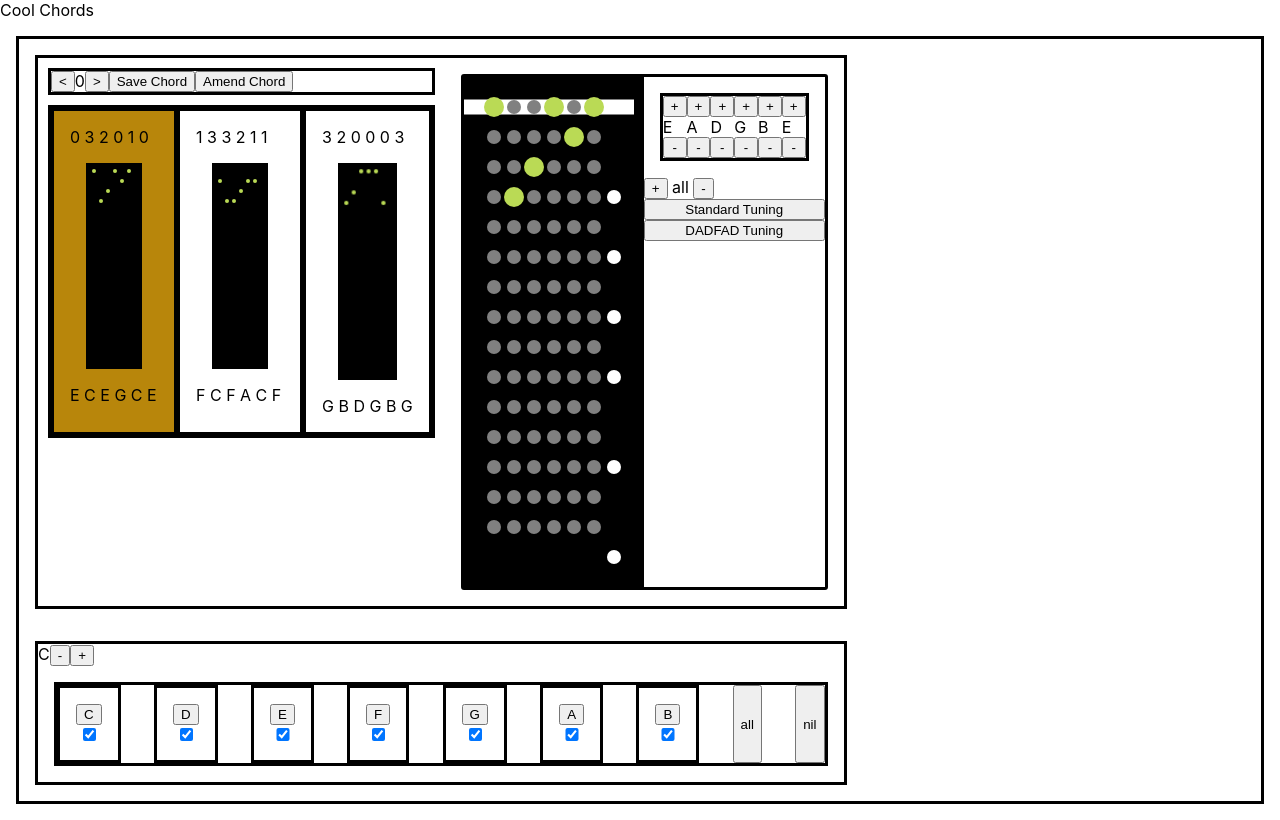
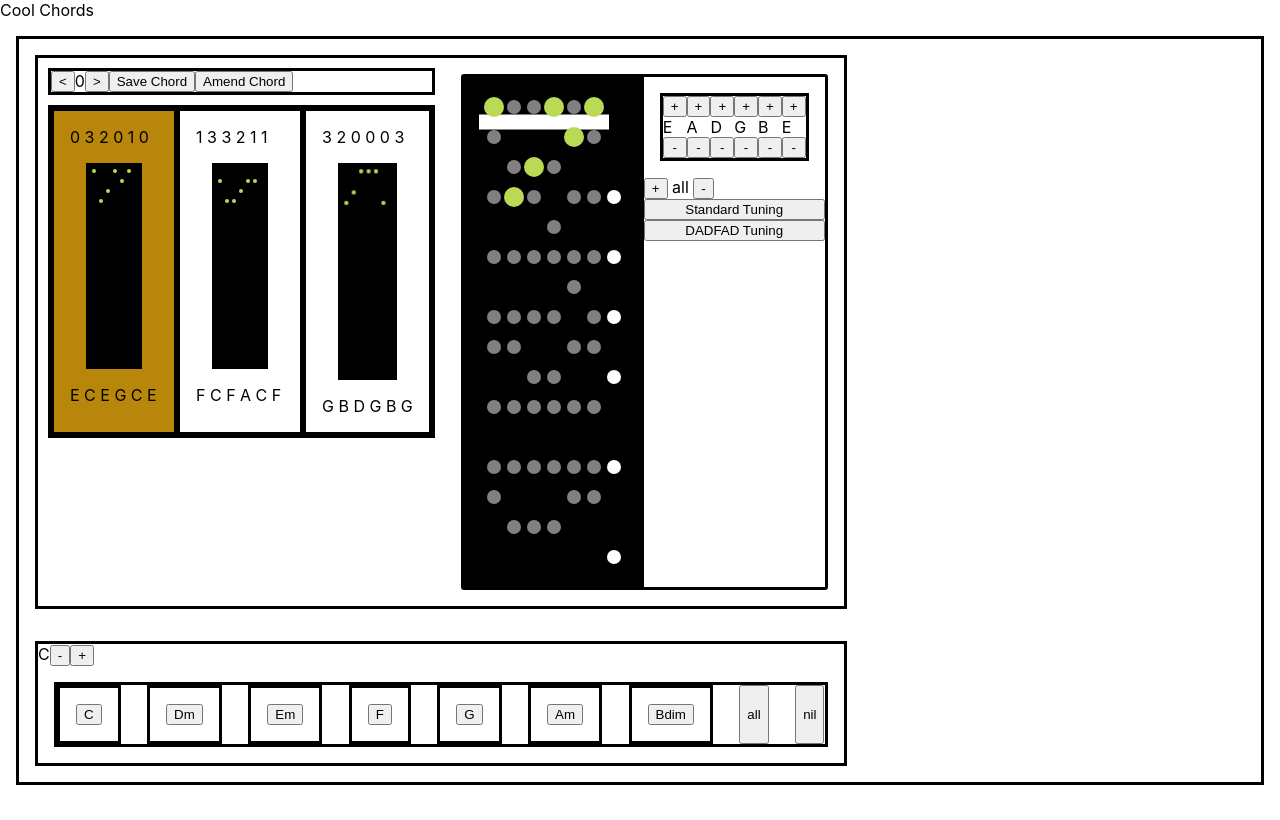
Before and after one commit to gvnmcg/cool-chords, a Next.js app: page / in a window 1280 px wide. Built offline with nearby package versions, Linux system fonts and the light colour scheme.

Commit message:
Updated Scale, DrawScale

```diff
--- a/components/FretboardCanvas.tsx
+++ b/components/FretboardCanvas.tsx
@@ -3,11 +3,12 @@ import { debug, noteNames, scaleNumbers } from "./FretboardConstants";
 import {
   ChordType,
   NoteType,
+  ScaleChordType,
   ScaleType,
   TuningType,
 } from "../utils/FretboardTypes";
 
-import { colors, intervalsArr } from "../utils/ColorConstants";
+import { colors, intervals, intervalsArr } from "../utils/ColorConstants";
 import styles from "../styles/Fretboard.module.css";
 
 const FRET_SPACING = 30;
@@ -26,6 +27,7 @@ interface FretboardCanvasType {
   tuning: TuningType;
   setTuning: (tuning: number[]) => void;
   scale: ScaleType;
+  scaleChord: ScaleChordType;
   chordSet: NoteType[];
   setChordSet: (ch: NoteType[]) => void;
 }
@@ -34,6 +36,7 @@ const FretboardCanvas = ({
   tuning,
   setTuning,
   scale,
+  scaleChord,
   chordSet,
   setChordSet,
 }: FretboardCanvasType) => {
@@ -70,6 +73,7 @@ const FretboardCanvas = ({
     let x = str * STR_SPACING + MARGIN;
     let y = fret * FRET_SPACING + MARGIN;
 
+    ctx.fillStyle = colors.grey;
     ctx.beginPath();
     ctx.arc(x, y, 7, 0, 2 * Math.PI);
     ctx.fill();
@@ -92,9 +96,12 @@ const FretboardCanvas = ({
       // let note = tuning[strIx];
       let fretCount = FRET_COUNT;
       // draw notes on the string
+
       for (let fretIx = 0; fretIx < FRET_COUNT; fretIx++) {
-        ctx.fillStyle = colors.grey;
-        drawScaleNote(strIx, fretIx, ctx);
+        let scaleNote = (openNote + fretIx) % 12
+        if ( scale.includes(scaleNote) && scaleChord[scale.indexOf(scaleNote)] ){
+          drawScaleNote(strIx, fretIx, ctx);
+        }
       }
     });
   };
@@ -157,8 +164,8 @@ const FretboardCanvas = ({
   const drawFretMarkers = (context: CanvasRenderingContext2D) => {
     context.beginPath()
     context.strokeStyle = "#FFFFFF";
-    context.moveTo(0, FRET_SPACING);
-    context.lineTo(WIDTH-10, FRET_SPACING);
+    context.moveTo(MARGIN-15, FRET_SPACING + 15);
+    context.lineTo(WIDTH-MARGIN-5, FRET_SPACING + 15);
     context.lineWidth = 15;
     context.stroke();
     context.fillStyle = "#FFFFFF";
--- a/components/Scale.tsx
+++ b/components/Scale.tsx
@@ -1,30 +1,34 @@
 import React, { useEffect, useState } from "react";
 import { allFalse, allTrue, debug, noteNames, noteNamesFlats, noteNamesSharps, scaleIntervals, scaleNotes } from "./FretboardConstants";
-import { ScaleType } from "../utils/FretboardTypes";
+import { ScaleChordType, ScaleType } from "../utils/FretboardTypes";
 import styles from "../styles/Scale.module.css"
 
 interface ScaleControlsProps {
   scale: ScaleType;
   setScale: (scale: ScaleType) => void;
-  scaleKey: number;
-  setScaleKey: (scale:number) => void
+  scaleChord: ScaleChordType;
+  setScaleChord: (scaleChord: ScaleChordType) => void
+  accidentals: number;
+  setAccidentals: (scale:number) => void
 }
 
-const ScaleControls = ({ scale, setScale, scaleKey, setScaleKey }: ScaleControlsProps) => {
+const chordQualities = ["", "m", "m","","","m","dim", ]
+
+const ScaleControls = ({ scale, setScale, scaleChord, setScaleChord, accidentals, setAccidentals }: ScaleControlsProps) => {
 
   const [noteNamesArr , setNoteNamesArr] = useState<string[]>(noteNames);
-  const [noteNamesKeyIndex , setNoteNamesKeyIndex] = useState<number>(0);
+  const [keyIndex , setKeyIndex] = useState<number>(0);
 
   const toggleScaleNumber = (scaleNumber: number) => {
-    setScale( scale.map( (s,i) => i == scaleNumber ? !s : s))
-    if (debug) console.log("toggle scale", scale);
+    setScaleChord( scaleChord.map( (s,i) => i == scaleNumber ? !s : s))
+    // if (debug) console.log("toggle scale", scaleChord);
   };
 
   const toggleChord = (chordNum:number) => {
-    setScale( scale.map((s, i) => i == chordNum
+    setScaleChord( scaleChord.map((s, i) => i == chordNum
       || i == (chordNum + 2) % 7
       || i == (chordNum + 4) % 7|| false))
-    if (debug) console.log("toggle chord", scale);
+    // if (debug) console.log("toggle chord", scaleChord);
   };
 
   const getKeyName = (accidentals: number) => {
@@ -35,70 +39,52 @@ const ScaleControls = ({ scale, setScale, scaleKey, setScaleKey }: ScaleControls
     }
   }
 
+  useEffect(() => {
 
-  // const getKeyName = (accidentals: number) => {
-  //   if (accidentals > 0) {
-  //     setNoteNamesKeyIndex(Math.abs((accidentals * 7) % 12))
-  //   } else {
-  //     setNoteNamesKeyIndex(Math.abs((accidentals * 5) % 12))
-  //   }
-  //   return noteNamesArr[noteNamesKeyIndex]
-  // }
-  // const set
-  useEffect(() => {
-    setNoteNamesArr(scaleKey >= 0 ? noteNamesSharps : noteNamesFlats)
-    if (scaleKey >= 0) {
-      setNoteNamesKeyIndex(Math.abs((scaleKey * 7) % 12))
+    setNoteNamesArr(accidentals >= 0 ? noteNamesSharps : noteNamesFlats)
+    if (accidentals >= 0) {
+      setKeyIndex(Math.abs((accidentals * 7) % 12))
     } else {
-      setNoteNamesKeyIndex(Math.abs((scaleKey * 5) % 12))
+      setKeyIndex(Math.abs((accidentals * 5) % 12))
     }
-    // setScale(allFalse.map( (b:boolean, ix:number) => {
-    //   (scaleIntervals[ix] + noteNamesKeyIndex) % 12
-    // }))
 
-  }, [scaleKey])
+    setScale(scale.map(interval => (interval + keyIndex) % 12))
+
+  }, [accidentals])
 
   return (
     <div className={styles.scale}>
       <div className={styles.key}>
-        {getKeyName(scaleKey)}
-        <button onClick={() => setScaleKey(scaleKey - 1)}> - </button>
-        <button onClick={() => setScaleKey(scaleKey + 1)}> + </button>
+        {getKeyName(accidentals)}
+        <button onClick={() => setAccidentals(accidentals - 1)}> - </button>
+        <button onClick={() => setAccidentals(accidentals + 1)}> + </button>
       </div>
 
       <div className={styles.chords}>
       {/* subset */}
-      {scaleIntervals.map((ch, i) => (
+      {scaleIntervals.map((interval, i) => (
         <div className={styles.chord} key={i}>
           <button
             onClick={() => {
               toggleChord(i);
             }}
           >
-            {noteNamesArr[(ch + noteNamesKeyIndex) % 12]}
+            {noteNamesArr[(interval + keyIndex) % 12]  + chordQualities[i]}
           </button>
-          <input
-            type="checkbox"
-            checked={scale[i]}
-            onChange={(e) => {
-              toggleScaleNumber(i);
-            }}
-          />
-
 
         </div>
       ))}
 
       <button
         onClick={() => {
-          setScale(scale.map(() => true));
+          setScaleChord(scaleChord.map(() => true));
         }}
       >
         all
       </button>
       <button
         onClick={() => {
-          setScale(scale.map(() => false));
+          setScaleChord(scaleChord.map(() => false));
         }}
       >
         nil
--- a/pages/chords-app/FretboardApp.tsx
+++ b/pages/chords-app/FretboardApp.tsx
@@ -8,7 +8,7 @@ import {
   ChordType,
   NoteType,
   ScaleChordType,
-  ScaleKeyType,
+  AccidentalsType,
   ScaleType,
   SlursType,
   TuningType,
@@ -18,6 +18,7 @@ import {
   altChordSequence,
   initChordSequence,
   standardTuning,
+  scaleIntervals,
 } from "../../components/FretboardConstants";
 import ChordControls from "../../components/Chords";
 import styles from "../../styles/Home.module.css";
@@ -45,8 +46,8 @@ const FretboardApp = () => {
 
   // Fretboard System
   const [tuning, setTuning] = useState<TuningType>(standardTuning);
-  const [scale, setScale] = useState<ScaleType>(allTrue);
-  const [scaleKey, setScaleKey] = useState<ScaleKeyType>(0);
+  const [scale, setScale] = useState<ScaleType>(scaleIntervals);
+  const [accidentals, setAccidentals] = useState<AccidentalsType>(0);
   const [scaleChord, setScaleChord] = useState<ScaleChordType>(allTrue);
 
   return (
@@ -75,6 +76,7 @@ const FretboardApp = () => {
               tuning={tuning}
               setTuning={setTuning}
               scale={scale}
+              scaleChord={scaleChord}
               chordSet={chordSet}
               setChordSet={setChordSet}
             />
@@ -86,8 +88,10 @@ const FretboardApp = () => {
           <ScaleControls
             scale={scale}
             setScale={setScale}
-            scaleKey={scaleKey}
-            setScaleKey={setScaleKey}
+            scaleChord={scaleChord}
+            setScaleChord={setScaleChord}
+            accidentals={accidentals}
+            setAccidentals={setAccidentals}
           />
         </div>
       </div>
--- a/utils/FretboardTypes.ts
+++ b/utils/FretboardTypes.ts
@@ -20,9 +20,9 @@ export type NoteType = {
 // Fretboard System
 export type TuningType = number[];
 
-export type ScaleKeyType = number;
+export type AccidentalsType = number;
 export type ScaleChordType = boolean[];
-export type ScaleType = boolean[]; // number [] ... e.g. scale: [0, 2, 4, 5, 7, 9, 11],
+export type ScaleType = number[]; // ... e.g. scale: [0, 2, 4, 5, 7, 9, 11],
 
 // Chord Sequence System
 export type ChordType = {
```
